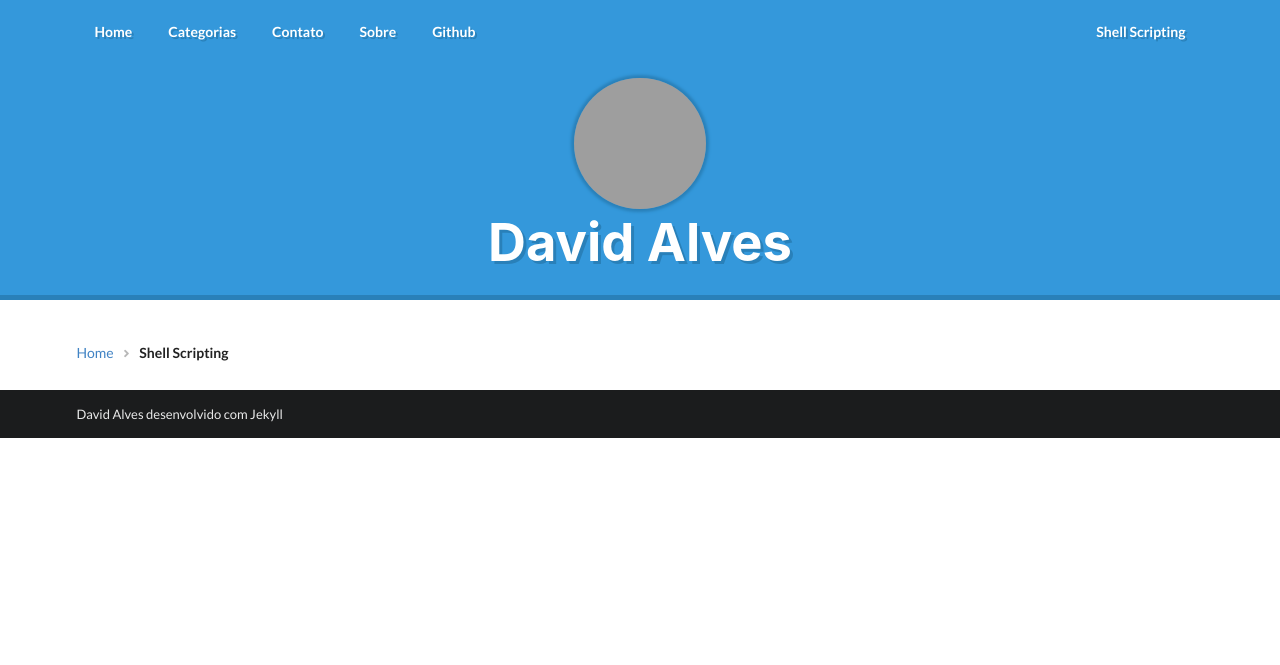
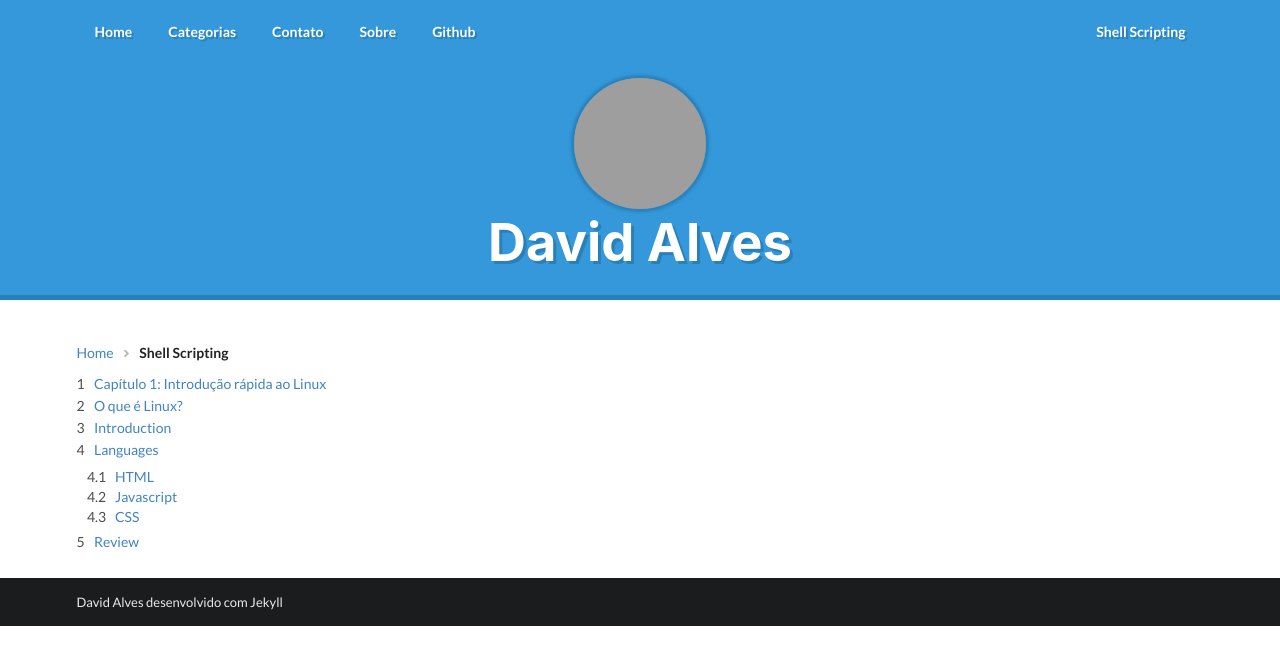
Before and after one commit to david27alves/david27alves.github.io, a Jekyll site: the page built from shellscripting.html, in a window 1280 px wide. Shown: the top 665 px of the page. Built offline with Jekyll 4.4.1, drawn with Linux system fonts in a browser that asks for light colours; grey boxes are pictures that could not be loaded.

Commit message:
Update shellscripting.html

```diff
--- a/shellscripting.html
+++ b/shellscripting.html
@@ -11,4 +11,20 @@ permalink: /tutoriais/shellscripting.html
     </div>
 
     <!-- https://www.cyberciti.biz/search/ -->
+    <div class="ui ordered list">
+        <a class="item">Capítulo 1: Introdução rápida ao Linux</a>
+        <div class="item">
+            <a>O que é Linux?</a>
+        </div>
+        <a class="item">Introduction</a>
+        <div class="item">
+            <a>Languages</a>
+            <div class="list">
+                <a class="item">HTML</a>
+                <a class="item">Javascript</a>
+                <a class="item">CSS</a>
+            </div>
+        </div>
+        <a class="item">Review</a>
+    </div>
 </div>
```
